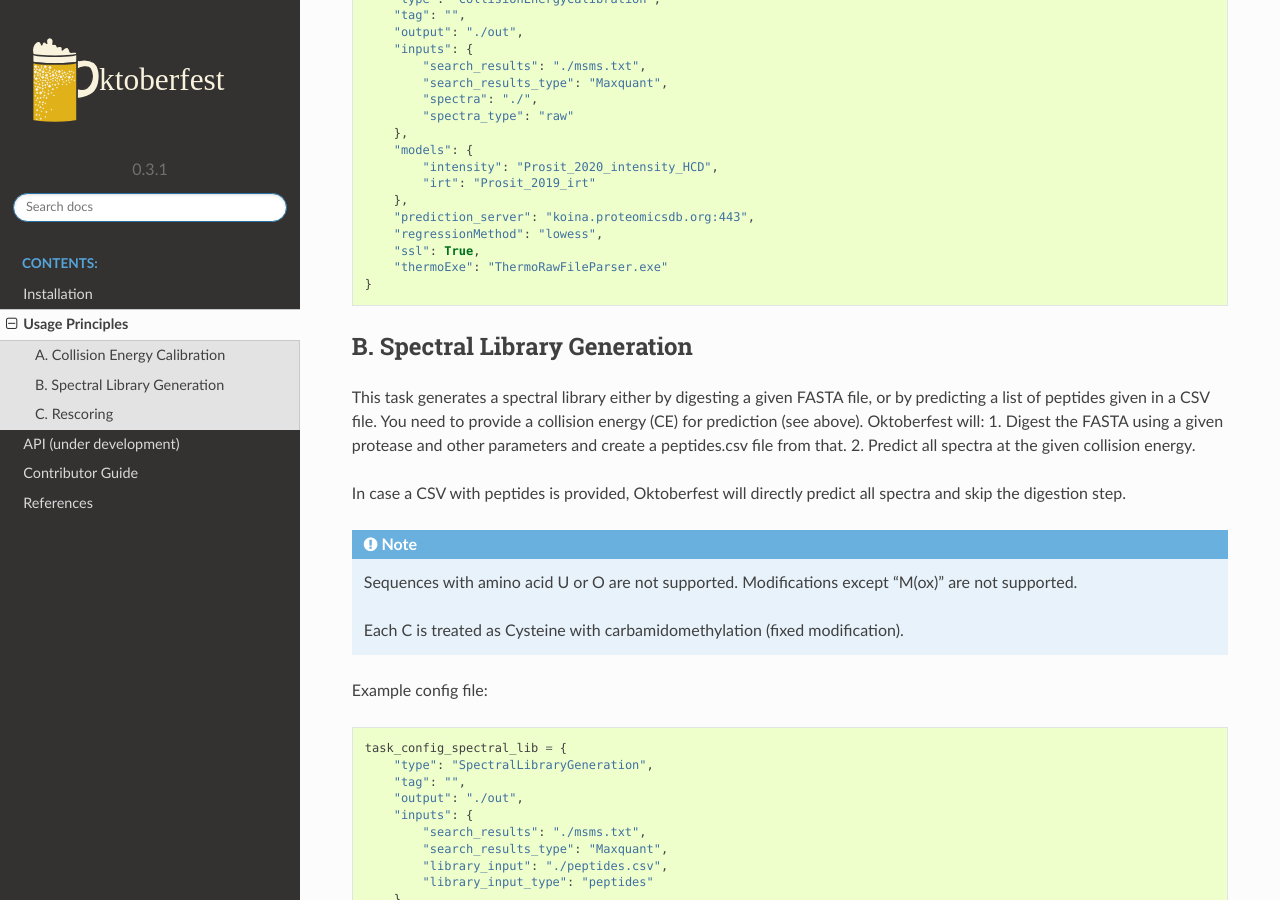
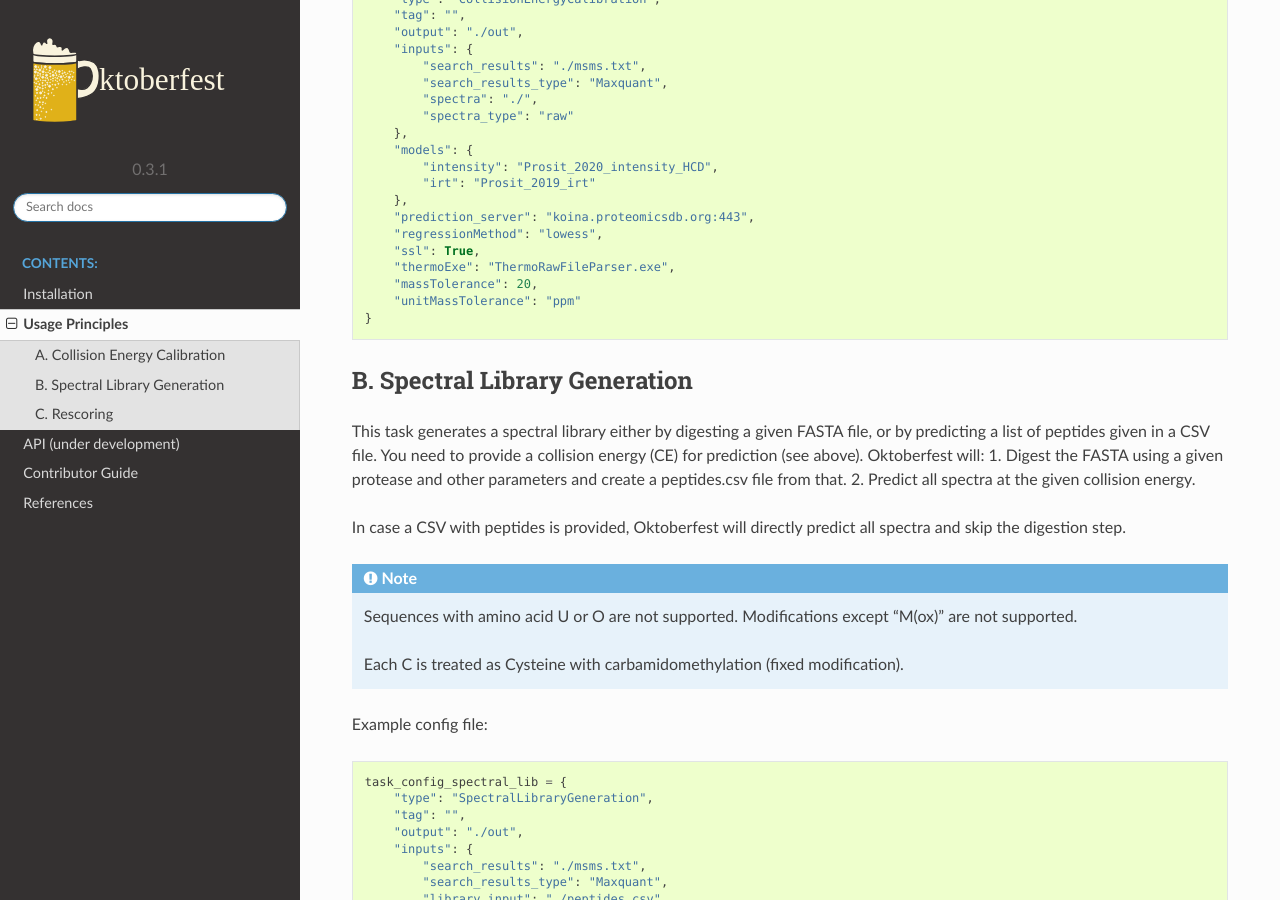
Before and after one commit to wilhelm-lab/oktoberfest, a Sphinx documentation site: the page built from docs/usage.rst, in a window 1280 px wide and 900 px high, scrolled down 620 px. Built offline with Sphinx 7.4.7 and the Read the Docs theme 2.0.0, drawn with Linux system fonts in a browser that asks for light colours; some of the changed text lies outside the part shown.

Commit message:
updated configs and tutorial: read mass tol + unit

```diff
--- a/README.rst
+++ b/README.rst
@@ -127,6 +127,8 @@ Create a `config.json` file which should contain the following flags:
 - `ssl` = Use ssl when making requests to the prediction server, can be true or false; default = true
 - `numThreads` = number of raw files processed in parallel processes; default = 1
 - `thermoExe` = path to ThermoRawFileParser executable; default "ThermoRawFileParser.exe"
+- `massTolerance` = mass tolerance value defining the allowed tolerance between theoretical and experimentally observered fragment mass during peak filtering and annotation. Default depends on the mass analyzer: 20 (FTMS), 40 (TOF), 0.35 (ITMS)
+- `unitMassTolerance` = unit for the mass tolerance, either "da" or "ppm". Default is da (mass analyzer is ITMS) and ppm (mass analyzer is FTMS or TOF)
 - `output` = path to the output folder; if not provided the current working directory will be used.
 
 For `prediction_server`, you should use the `koina <https://koina.proteomicsdb.org/>`_ instance we provide at `koina.proteomicsdb.org:443`.
--- a/docs/usage.rst
+++ b/docs/usage.rst
@@ -37,7 +37,9 @@ Example config file:
         "prediction_server": "koina.proteomicsdb.org:443",
         "regressionMethod": "lowess",
         "ssl": True,
-        "thermoExe": "ThermoRawFileParser.exe"
+        "thermoExe": "ThermoRawFileParser.exe",
+        "massTolerance": 20,
+        "unitMassTolerance": "ppm"
     }
 
 B. Spectral Library Generation
@@ -133,5 +135,7 @@ Example config file:
         "allFeatures": False,
         "regressionMethod": "lowess",
         "ssl": True,
-        "thermoExe": "ThermoRawFileParser.exe"
+        "thermoExe": "ThermoRawFileParser.exe",
+        "massTolerance": 20,
+        "unitMassTolerance": "ppm"
     }
--- a/example_config.json
+++ b/example_config.json
@@ -17,5 +17,7 @@
     "prediction_server": "koina.proteomicsdb.org:443",
     "ssl": true,
     "numThreads": 1,
-    "thermoExe": "ThermoRawFileParser.exe"
+    "thermoExe": "ThermoRawFileParser.exe",
+    "massTolerance": 20,
+    "unitMassTolerance": "ppm"
 }
```
Also changed, not shown: ReadMe.md (+2 -2 lines), 2 other files.
